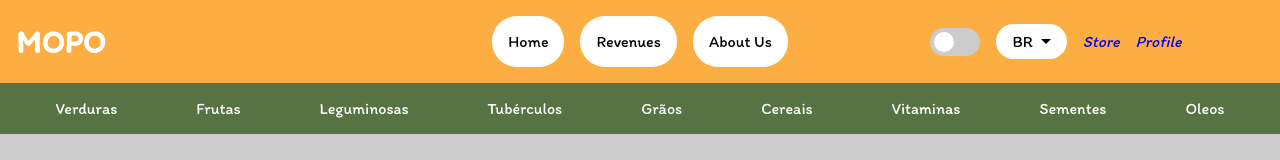
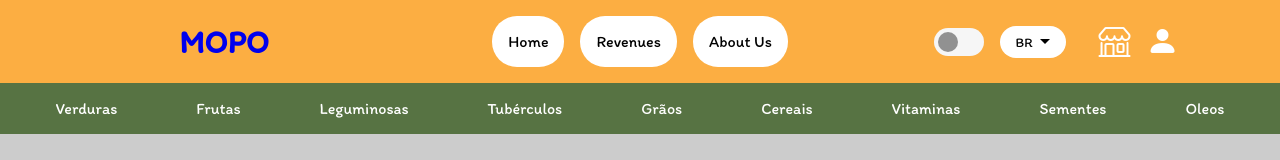
Before and after one commit to GuiArmanLi/mopo, an Angular app: page /home in a window 1280 px wide. Shown: the top 160 px of the page. Built offline with nearby package versions, Linux system fonts and the light colour scheme; no server answers.

Commit message:
style: adiciona icones e refatora estilo do componente
Estilo do componente que estava em escopo global foi movido para escopo local, do componente

```diff
--- a/src/app/shared/header/header.component.html
+++ b/src/app/shared/header/header.component.html
@@ -1,34 +1,34 @@
 <header>
-  <h1>MOPO</h1>
-  <nav>
+  <h1><a routerLink="home" rel="internal">MOPO</a></h1>
+  <nav class="menu">
     <a class="item" routerLink="/home" rel="internal">Home</a>
     <a class="item" routerLink="/revenues" rel="internal">Revenues</a>
     <a class="item" routerLink="/about" rel="internal">About Us</a>
   </nav>
 
-  <section>
+  <section class="options">
     <label class="theme-switch">
       <input type="checkbox" id="theme-toggle" />
       <span class="slider"></span>
     </label>
     <div class="language-selector">
       <button class="language-selected">
-        <span>BR</span>
+        BR
         <span class="arrow-down"></span>
       </button>
       <div class="language-options">
-        <a href="#" class="language-option" data-lang="pt-br">
-          <span>PT-BR</span>
-        </a>
-        <a href="#" class="language-option" data-lang="en-us">
-          <span>EN-US</span>
-        </a>
+        <a href="#" class="language-option" data-lang="pt-br"> PT-BR </a>
+        <a href="#" class="language-option" data-lang="en-us"> EN-US </a>
       </div>
     </div>
 
     <nav>
-      <a class="icon" routerLink="/store" rel="internal"><i>Store</i></a>
-      <a class="icon" routerLink="/signin" rel="internal"><i>Profile</i></a>
+      <a class="icon" routerLink="/store" rel="internal"
+        ><i class="bi bi-shop"></i
+      ></a>
+      <a class="icon" routerLink="/signin" rel="internal"
+        ><i class="bi bi-person-fill"></i
+      ></a>
     </nav>
   </section>
 </header>
--- a/src/app/shared/header/header.component.scss
+++ b/src/app/shared/header/header.component.scss
@@ -1,35 +1,146 @@
 header {
   display: flex;
   align-items: center;
+
   padding: 1rem;
+
   background-color: var(--yellow);
-  color: var(--white);
-}
+  color: var(--black);
 
-header nav,
-header section,
-header h1 {
+  text-align: center;
+
+  h1,
+  .menu,
+  .options {
     flex: 1;
   }
 
-header nav,
-header section {
+  .menu,
+  .options {
     display: flex;
     align-items: center;
     justify-content: center;
     gap: 1rem;
   }
 
-header nav .item {
+  .menu .item {
     background-color: var(--white);
     color: var(--black);
     padding: 1rem;
     border-radius: var(--radius);
   }
 
-header section nav {
+  .options nav {
     display: flex;
     align-items: center;
     justify-content: end;
     max-width: fit-content;
+    gap: 1rem;
+    margin-left: 1rem;
+
+    .icon i {
+      font-size: 2rem;
+      aspect-ratio: 1;
+      color: var(--white);
     }
+  }
+}
+
+.theme-switch {
+  position: relative;
+  display: inline-block;
+
+  width: 50px;
+  height: 28px;
+}
+
+.theme-switch input {
+  width: 0;
+  height: 0;
+  opacity: 0;
+}
+
+.slider {
+  position: absolute;
+  top: 0;
+  left: 0;
+  right: 0;
+  bottom: 0;
+
+  border-radius: var(--radius);
+  background-color: var(--ice);
+  transition: 0.4s;
+  cursor: pointer;
+}
+
+.slider:before {
+  position: absolute;
+  left: 4px;
+  bottom: 4px;
+
+  width: 20px;
+  height: 20px;
+  border-radius: 50%;
+
+  background-color: var(--gray);
+  transition: 0.5s;
+  content: "";
+}
+
+input:checked + .slider {
+  background-color: var(--black);
+}
+
+input:checked + .slider:before {
+  transform: translateX(22px);
+  background-color: var(--ice);
+}
+
+.language-selector {
+  position: relative;
+  display: inline-block;
+}
+
+.language-selected {
+  display: flex;
+  align-items: center;
+  gap: 0.5rem;
+
+  padding: 0.5rem 1rem;
+  border: none;
+  border-radius: var(--radius);
+
+  background-color: var(--white);
+  cursor: pointer;
+}
+
+.arrow-down {
+  border-left: 5px solid transparent;
+  border-right: 5px solid transparent;
+  border-top: 5px solid var(--black);
+}
+
+.language-options {
+  position: absolute;
+  z-index: 1;
+
+  display: none;
+  background-color: var(--white);
+  min-width: 100px;
+
+  padding: 0.5rem;
+  border-radius: var(--radius);
+  margin-top: 5px;
+  box-shadow: var(--shadow);
+}
+
+.language-selector:hover .language-options {
+  display: block;
+}
+
+.language-option {
+  display: block;
+  padding: 0.5rem;
+  color: var(--black);
+  transition: background-color 0.2s;
+}
--- a/src/styles.scss
+++ b/src/styles.scss
@@ -10,6 +10,7 @@
 
   --font: "Itim", cursive;
   --radius: 25px;
+  --shadow: 0px 8px 16px 0px rgba(0, 0, 0, 0.2);
 }
 
 * {
@@ -58,103 +59,3 @@ img {
 a {
   text-decoration: none;
 }
-
-.theme-switch {
-  position: relative;
-  display: inline-block;
-  width: 50px;
-  height: 28px;
-}
-
-.theme-switch input {
-  opacity: 0;
-  width: 0;
-  height: 0;
-}
-
-.slider {
-  position: relative;
-  position: absolute;
-  cursor: pointer;
-  top: 0;
-  left: 0;
-  right: 0;
-  bottom: 0;
-  background-color: #ccc;
-  transition: 0.4s;
-  border-radius: var(--radius);
-}
-
-.slider:before {
-  position: absolute;
-  content: "";
-  height: 20px;
-  width: 20px;
-  left: 4px;
-  bottom: 4px;
-  background-color: white;
-  transition: 0.4s;
-  border-radius: 50%;
-}
-
-input:checked + .slider {
-  background-color: var(--green);
-}
-
-input:checked + .slider:before {
-  transform: translateX(22px);
-}
-
-.language-selector {
-  position: relative;
-  display: inline-block;
-}
-
-.language-selected {
-  background-color: var(--white);
-  color: var(--black);
-  padding: 0.5rem 1rem;
-  border-radius: var(--radius);
-  border: none;
-  cursor: pointer;
-  display: flex;
-  align-items: center;
-  gap: 0.5rem;
-  font-size: 1rem;
-}
-
-.arrow-down {
-  width: 0;
-  height: 0;
-  border-left: 5px solid transparent;
-  border-right: 5px solid transparent;
-  border-top: 5px solid var(--black);
-}
-
-.language-options {
-  display: none;
-  position: absolute;
-  background-color: var(--white);
-  min-width: 120px;
-  box-shadow: 0px 8px 16px 0px rgba(0, 0, 0, 0.2);
-  z-index: 1;
-  border-radius: 10px;
-  padding: 0.5rem 0;
-  margin-top: 5px;
-}
-
-.language-selector:hover .language-options {
-  display: block;
-}
-
-.language-option {
-  color: black;
-  padding: 12px 16px;
-  text-decoration: none;
-  display: block;
-  transition: background-color 0.2s;
-}
-
-.language-option:hover {
-  background-color: #ddd;
-}
```
Lines whose indentation alone changed are shown as unchanged.
